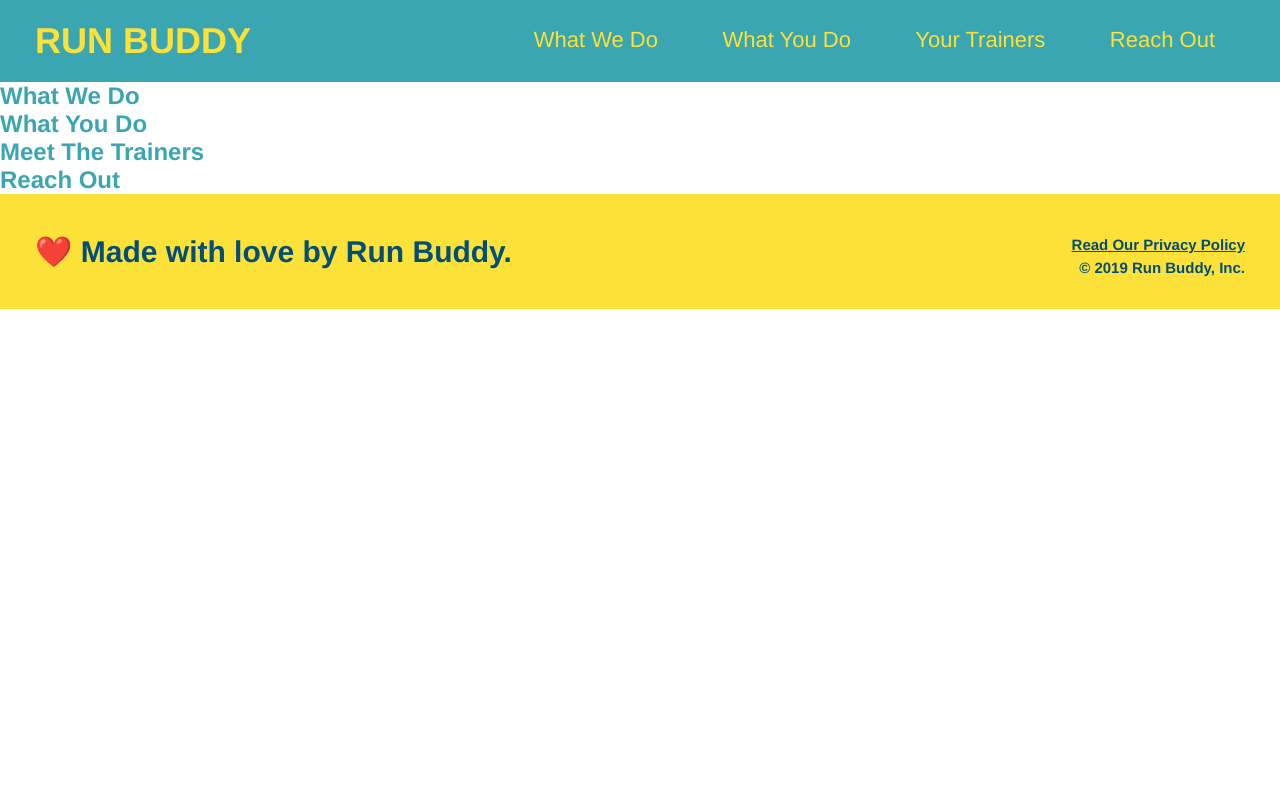
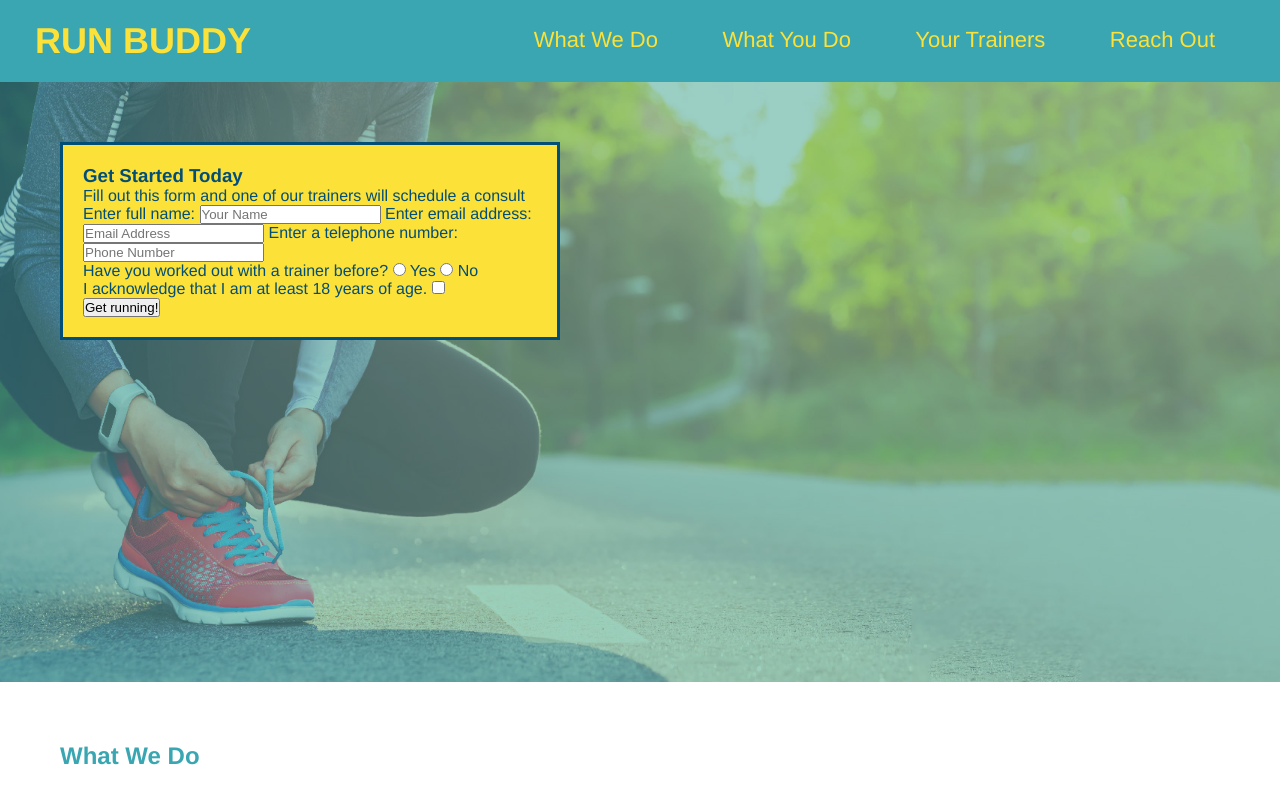
Before and after one commit to graysarge/run-buddy, a plain HTML site: page index.html in a window 1280 px wide. Shown: the top 800 px of the page. Drawn offline with Linux system fonts and the light colour scheme.

Commit message:
changed design and added fill out box

```diff
--- a/assets/css/stylerun.css
+++ b/assets/css/stylerun.css
@@ -68,3 +68,24 @@ header h1 {
   footer a {
     color: #024e76;
   }
+
+  section {
+    padding: 60px;
+  }
+
+  /* Hero Style Start */
+.hero {
+  background-image: url("../images/hero-bg.jpg");
+  height: 600px;
+  background-size: cover;
+  background-position: center;
+}
+/* Hero Style End */
+
+.hero-form {
+  background-color: #fce138;
+  padding: 20px;
+  width: 500px;
+  color: #024e76;
+  border: solid 3px #024e76;
+}
--- a/index.html
+++ b/index.html
@@ -12,8 +12,10 @@
     <h1>
       <a href="/C:\Users\frogg\Desktop\projects\run-buddy\index.html">RUN BUDDY</a>
     </h1>
+
     <nav>
       <!-- Unordered list element -->
+
 <ul>
   <!-- List item element-->
   <li>
@@ -34,7 +36,36 @@
   </header>
 
   <!-- hero/jumbotron -->
-  <section>
+  <section class="hero">
+    <div class="hero-form">
+      <h3>Get Started Today</h3>
+      <p>Fill out this form and one of our trainers will schedule a consult</p>
+      <!-- Add form element -->
+  <form>
+    <label for="name">Enter full name:</label>
+    <input type="text" placeholder="Your Name" name="name" id="name" />
+    <label for="email">Enter email address:</label>
+    <input type="email" placeholder="Email Address" name="email" id="email"/>
+    <label for="phone">Enter a telephone number:</label>
+    <input type="tel" placeholder="Phone Number" name="phone" id="phone"/>
+    <p>
+      Have you worked out with a trainer before?
+      <input type="radio" name="trainer-confirm" id="trainer-yes" />
+      <label for="trainer-yes">Yes</label>
+      <input type="radio" name="trainer-confirm" id="trainer-no" />
+      <label for="trainer-no">No</label>
+    </p>
+    <p>
+      <label for="checkbox" >
+        I acknowledge that I am at least 18 years of age.
+      </label>
+      <input type="checkbox" name="age-confirm" id="checkbox" />
+    </p>
+    <button type="submit">
+      Get running!
+    </button>
+  </form>
+    </div>
   </section>
 
   <!-- "what we do" section -->
```
Also changed, not shown: assets/images/hero-bg.jpg (added).
